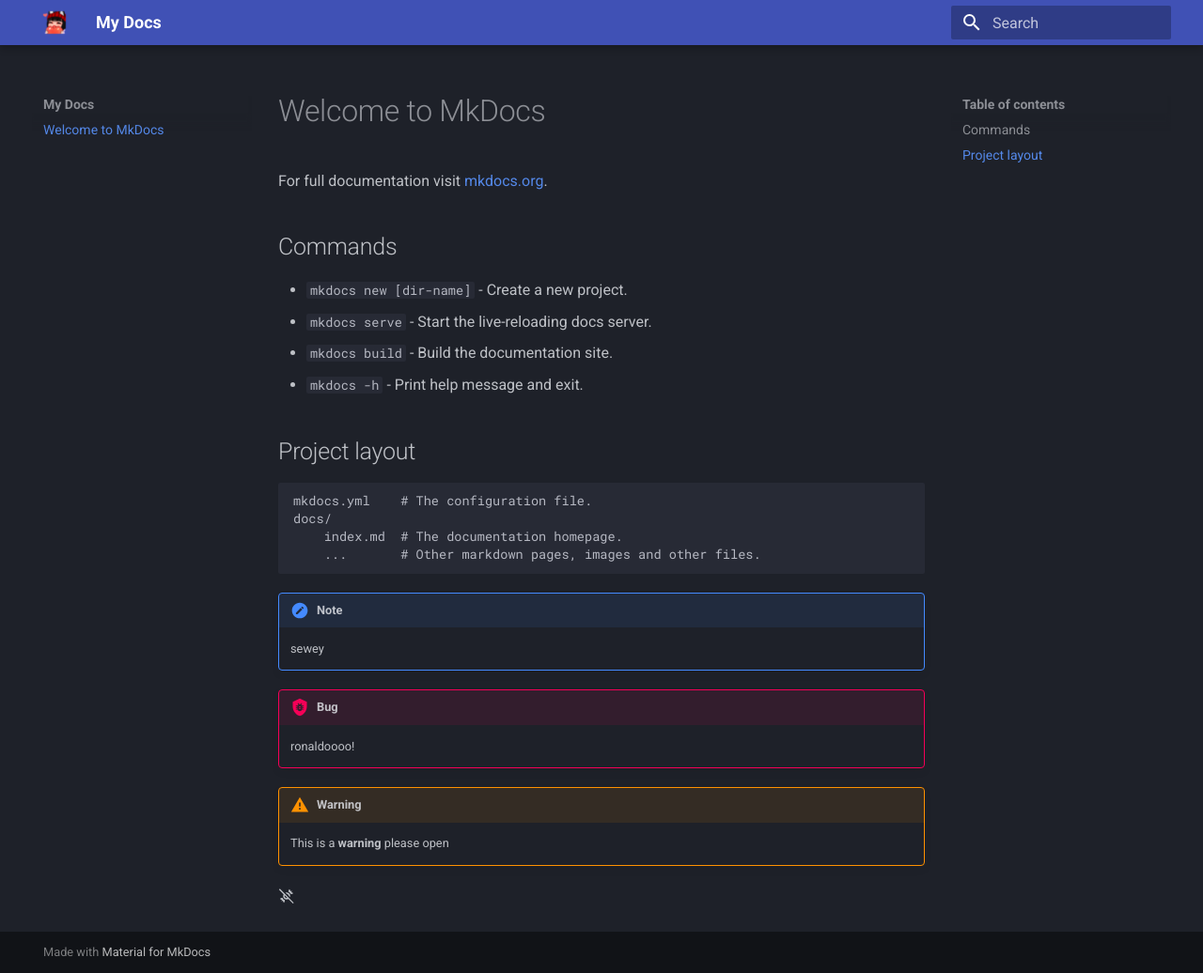
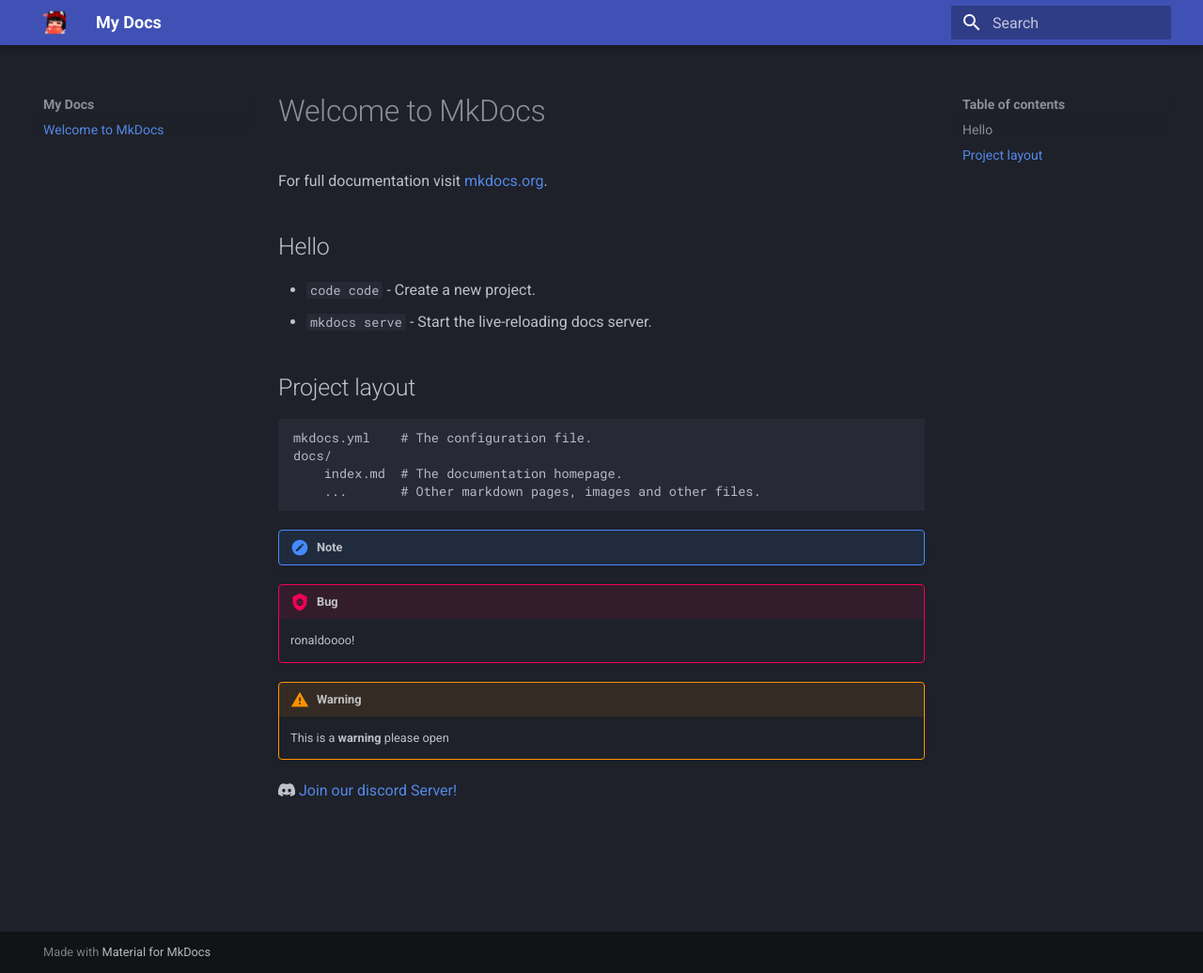
Before and after one commit to riasuh/main, an MkDocs documentation site: the page built from docs/index.md, in a window 1280 px wide and 1036 px high. Shown: the whole window at 94% size. Built offline with MkDocs 1.6.1 and Material for MkDocs 9.7.7, drawn with Linux system fonts in a browser that asks for light colours.

Commit message:
additions

```diff
--- a/docs/index.md
+++ b/docs/index.md
@@ -2,12 +2,10 @@
 
 For full documentation visit [mkdocs.org](https://www.mkdocs.org).
 
-## Commands
+## Hello
 
-* `mkdocs new [dir-name]` - Create a new project.
+* `code code` - Create a new project.
 * `mkdocs serve` - Start the live-reloading docs server.
-* `mkdocs build` - Build the documentation site.
-* `mkdocs -h` - Print help message and exit.
 
 ## Project layout
 
@@ -16,9 +14,7 @@
         index.md  # The documentation homepage.
         ...       # Other markdown pages, images and other files.
 
-!!! note
-
-    sewey
+!!! note This is a text
 
 !!! bug Bugs
 
@@ -29,4 +25,5 @@
     This is a **warning**
     please open
 
-:material-candy-off-outline:
+
+:fontawesome-brands-discord: [Join our discord Server!](https://www.mkdocs.org)
```
